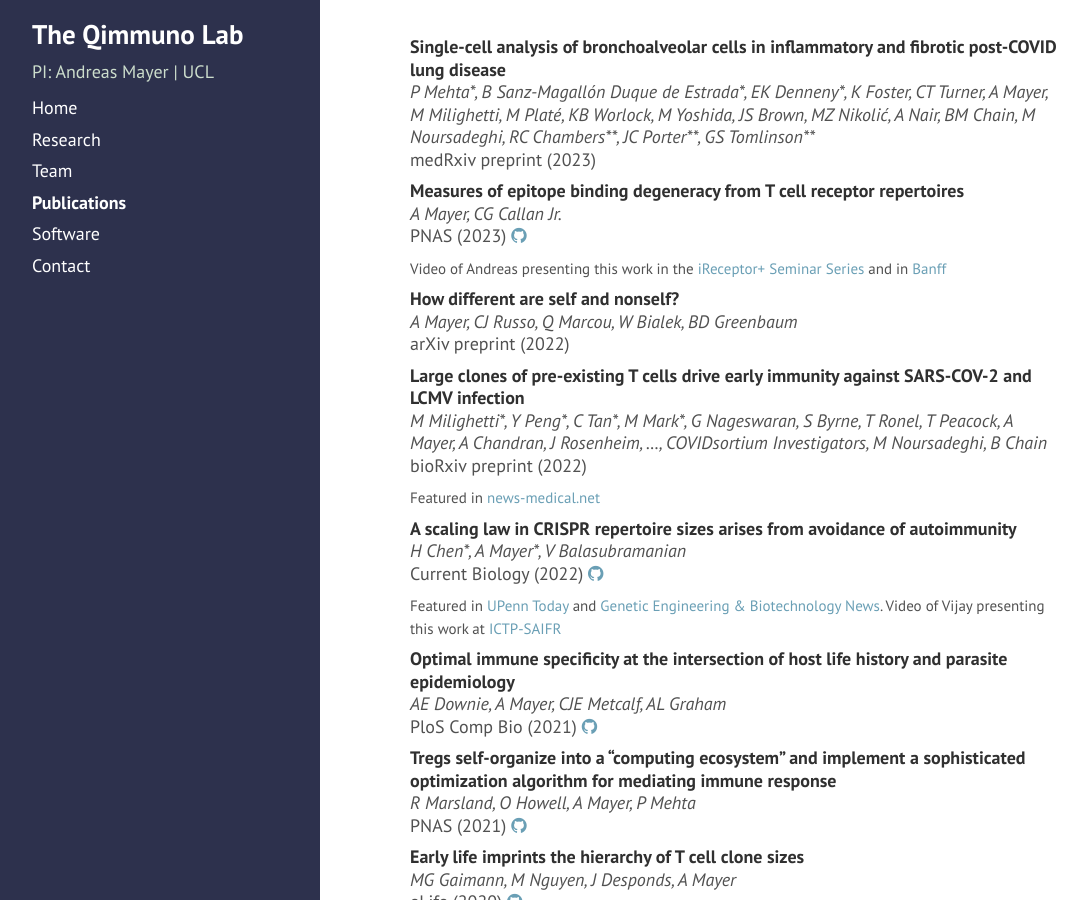
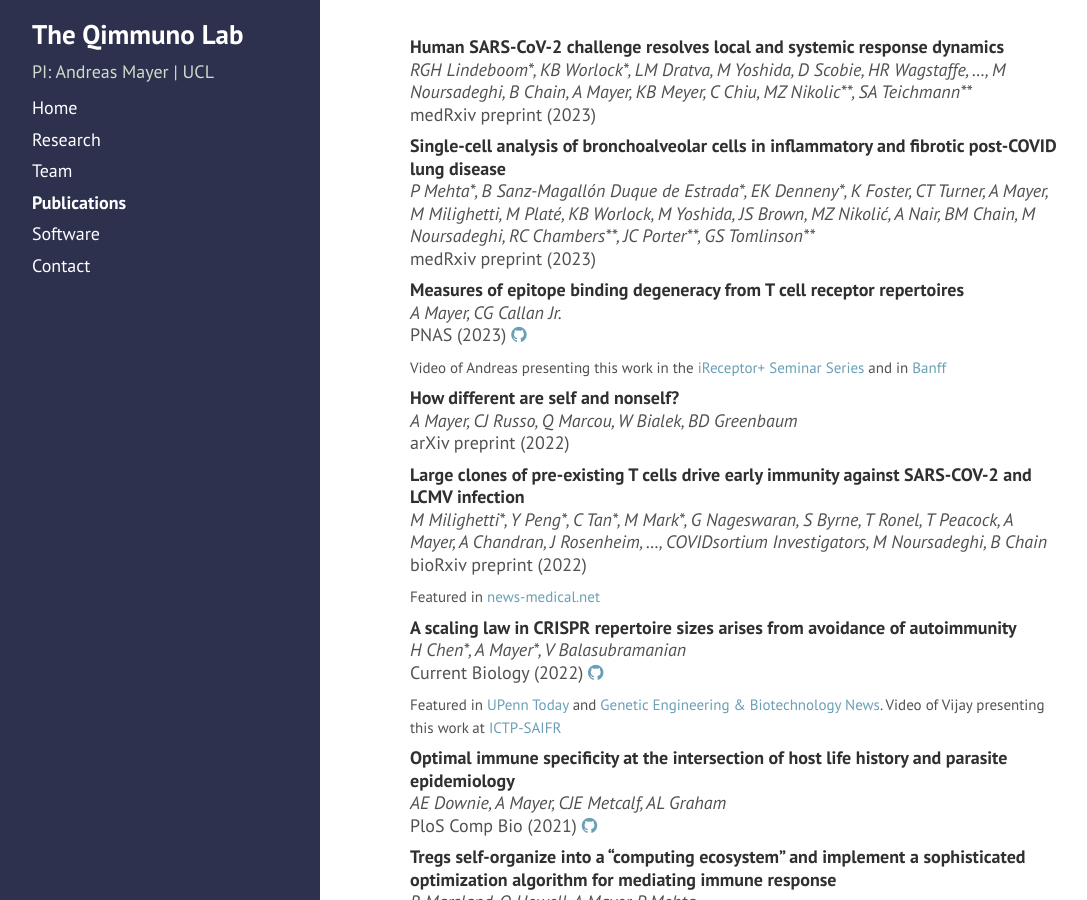
Before and after one commit to andim/andim.github.io, a Jekyll site: the page built from publications.md, in a window 1280 px wide and 900 px high. Shown: the whole window, without its empty margins (4-1091 px from the left). Built offline with Jekyll 4.4.1, drawn with Linux system fonts in a browser that asks for light colours; nearby versions of some CDN libraries; a style sheet for code colours, icons or effects is not loaded.

Commit message:
added cov challenge study sc preprint

```diff
--- a/_data/publist.yml
+++ b/_data/publist.yml
@@ -1,3 +1,10 @@
+- authors: RGH Lindeboom\*, KB Worlock\*, LM Dratva, M Yoshida, D Scobie, HR Wagstaffe, ..., M Noursadeghi, B Chain, A Mayer, KB Meyer, C Chiu, MZ Nikolic\*\*, SA Teichmann\*\*
+  title: Human SARS-CoV-2 challenge resolves local and systemic response dynamics
+  journal: medRxiv preprint
+  year: 2023
+  links:
+    doi: https://doi.org/10.1101/2023.04.13.23288227
+
 - authors: P Mehta\*, B Sanz-Magallón Duque de Estrada\*, EK Denneny\*, K Foster, CT Turner, A Mayer, M Milighetti, M Platé, KB Worlock, M Yoshida, JS Brown, MZ Nikolić, A Nair, BM Chain, M Noursadeghi, RC Chambers\*\*, JC Porter\*\*, GS Tomlinson\*\*
   title: Single-cell analysis of bronchoalveolar cells in inflammatory and fibrotic post-COVID lung disease
   journal: medRxiv preprint
```
